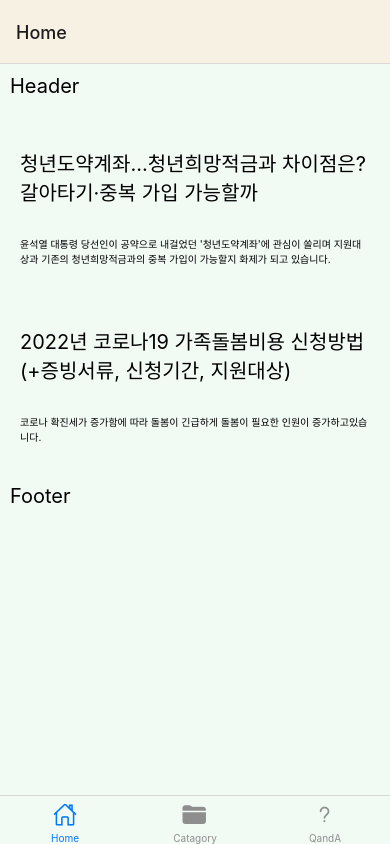
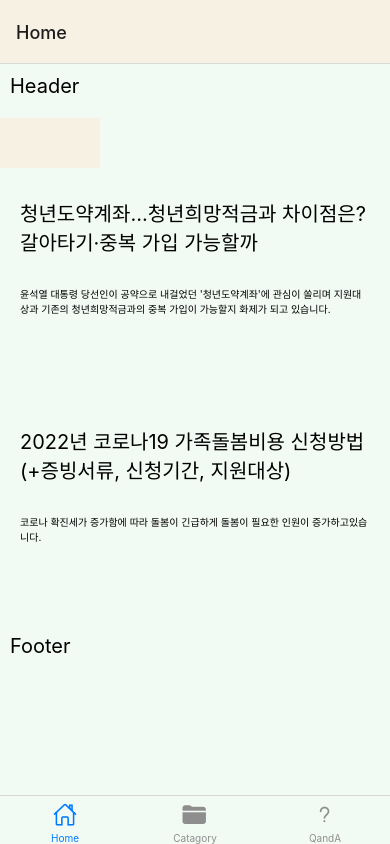
Before and after one commit to jae-hun-e/salgooNews, a React Native app: screen /Home in a window 390 px wide. Built offline with nearby package versions, Linux system fonts and the light colour scheme.

Commit message:
fireBase 연동 (reactNative Firebase-auth install 에서 error나서 그 전까지 commit함)

```diff
--- a/App.js
+++ b/App.js
@@ -1,8 +1,40 @@
 import { NavigationContainer } from "@react-navigation/native";
-import React from "react";
+import React, { useState } from "react";
 import Root from "./JS/navigators/Root";
+import * as Font from "expo-font";
+import { Asset } from "expo-asset";
+import AppLoading from "expo-app-loading";
+import { Image, useColorScheme } from "react-native";
+import { ThemeProvider } from "styled-components/native";
+import { Ionicons } from "@expo/vector-icons";
+
+const loadFonts = (fonts) => fonts.map((font) => Font.loadAsync(font));
+
+const loadImages = (images) =>
+  images.map((image) => {
+    if (typeof image === "string") {
+      return Image.prefetch(image);
+    } else {
+      return Asset.loadAsync(image);
+    }
+  });
 
 export default function App() {
+  const [ready, setReady] = useState(false);
+
+  const onFinish = () => setReady(true);
+
+  const startLoading = async () => {
+    const fonts = loadFonts([Ionicons.font]);
+    await Promise.all([...fonts]);
+  };
+
+  const isDark = useColorScheme() === "dark";
+  if (!ready) {
+    return (
+      <AppLoading startAsync={startLoading} onFinish={onFinish} onError={console.error} />
+    );
+  }
   return (
     <NavigationContainer>
       <Root />
--- a/package.json
+++ b/package.json
@@ -15,6 +15,9 @@
     "@types/styled-components": "^5.1.24",
     "@types/styled-components-react-native": "^5.1.3",
     "expo": "~44.0.2",
+    "expo-app-loading": "~1.3.0",
+    "expo-asset": "~8.4.6",
+    "expo-font": "~10.0.4",
     "expo-splash-screen": "~0.14.1",
     "expo-status-bar": "~1.2.0",
     "react": "17.0.1",
--- a/screens/Home.js
+++ b/screens/Home.js
@@ -1,6 +1,7 @@
 import React from "react";
 import { FlatList, View } from "react-native";
 import styled from "styled-components/native";
+import colors from "../JS/theme/colors";
 
 const tmp = [
   {
@@ -23,12 +24,18 @@ const Home = () => (
   <View>
     <FlatList
       keyExtractor={(item) => item.id + ""}
-      ListHeaderComponent={() => <Text>Header</Text>}
+      ListHeaderComponent={(item) => (
+        <>
+          <Text>Header</Text>
+          <HeaderImg source={item.link} />
+        </>
+      )}
       data={tmp}
       renderItem={({ item }) => (
         <News>
           <Text>{item.title}</Text>
           <Info>{item.info}</Info>
+          <Img />
         </News>
       )}
       ListFooterComponent={() => <Text>Footer</Text>}
@@ -53,3 +60,12 @@ const Info = styled.Text`
   font-size: 10px;
   padding: 10px;
 `;
+
+const Img = styled.Image`
+  width: 100px;
+  height: 50px;
+`;
+
+const HeaderImg = styled(Img)`
+  background-color: ${colors.cardColor};
+`;
```
Also changed, not shown: 5 other files (tests, documents, lock files or other folders).
